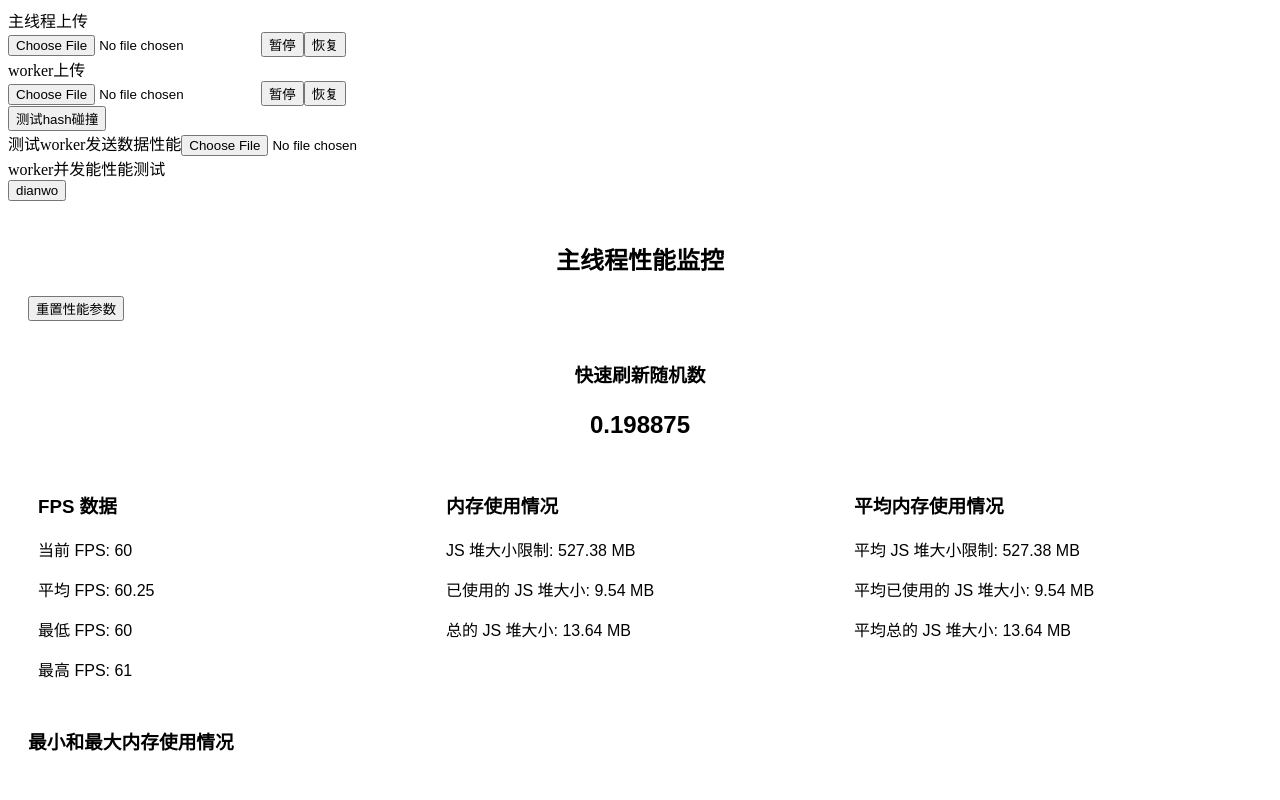
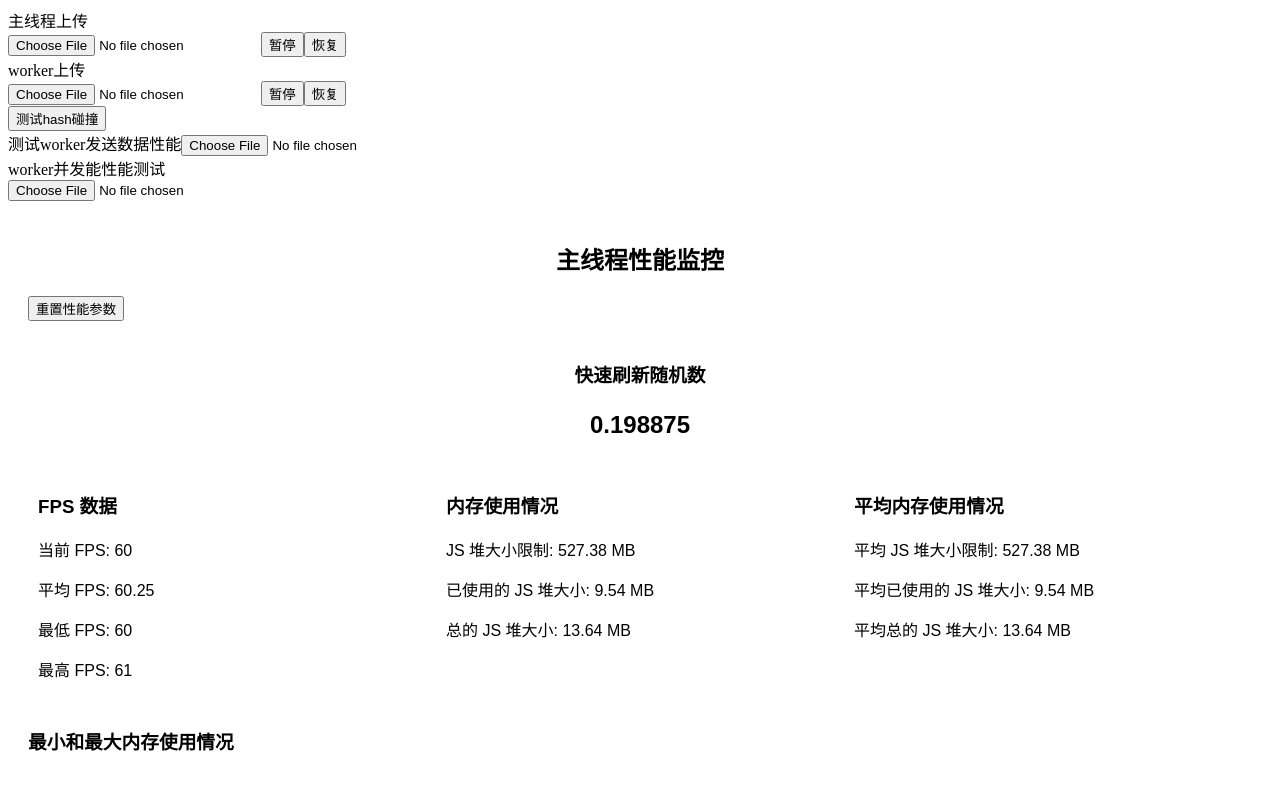
Before and after one commit to lsshym/large-file-upload, a Preact app: page / in a window 1280 px wide. Shown: the top 800 px of the page. Built offline with nearby package versions, Linux system fonts and the light colour scheme.

Commit message:
测试并发worker性能

```diff
--- a/package.json
+++ b/package.json
@@ -42,6 +42,7 @@
   },
   "dependencies": {
     "hash-wasm": "^4.11.0",
+    "p-limit": "^6.1.0",
     "yocto-queue": "^1.1.1"
   },
   "repository": {
--- a/src/WorkerConcurrentTest/WorkerConcurrentTest.tsx
+++ b/src/WorkerConcurrentTest/WorkerConcurrentTest.tsx
@@ -1,11 +1,50 @@
 /* eslint-disable @typescript-eslint/no-explicit-any */
 
+import { createFileChunks, generateFileHash } from '../../lib/main';
 import testCon from './testCon.ts?worker';
 export const WorkerConcurrentTest = () => {
-  const fileInputChange = async () => {
-    for (let i = 0; i < 4; i++) {
-      const tes = new testCon();
-      tes.postMessage({});
+  const fileInputChange = async (event: any) => {
+    const input = event.target as HTMLInputElement;
+    const file = input.files?.[0] || null;
+    if (file) {
+      const { fileChunks, chunkSize } = createFileChunks(file);
+      console.time('generateFileHash');
+      const { hash: hashId } = await generateFileHash(file, chunkSize);
+      console.timeEnd('generateFileHash');
+
+      for (let i = 0; i < 6; i++) {
+        const tes = new testCon();
+        const channel = new MessageChannel();
+        channel.port2.onmessage = event => {
+          const { label } = event.data;
+          if (label === 'done') {
+            channel.port2.postMessage({
+              label: 'req',
+              data: {
+                chunkFile: fileChunks[0],
+                chunkHash: `${hashId}-${Math.random()}`,
+                fileName: file.name,
+                fileHash: hashId,
+              },
+            });
+          }
+        };
+        tes.postMessage(
+          {
+            port: channel.port1,
+          },
+          [channel.port1],
+        );
+        channel.port2.postMessage({
+          label: 'req',
+          data: {
+            chunkFile: fileChunks[0],
+            chunkHash: `${hashId}-${Math.random()}`,
+            fileName: file.name,
+            fileHash: hashId,
+          },
+        });
+      }
     }
   };
 
@@ -13,7 +52,9 @@ export const WorkerConcurrentTest = () => {
     <div>
       worker并发能性能测试
       <div>
-        <button onClick={fileInputChange} >dianwo</button>
+        <input type={'file'} onChange={fileInputChange}>
+          dianwo
+        </input>
       </div>
     </div>
   );
--- a/src/WorkerConcurrentTest/testCon.ts
+++ b/src/WorkerConcurrentTest/testCon.ts
@@ -2,7 +2,10 @@ import axios from 'axios';
 
 const func = async () => {
   // 生成一个5M的blob
-  const blob = new Blob([new ArrayBuffer(1 * 1024 * 1024)], { type: 'application/octet-stream' });
+  //   fd.append('fileHash', hashId);
+  //   fd.append('chunkHash', `${hashId}-${index}`);
+  //   fd.append('fileName', file.name);
+  //   fd.append('chunkFile', chunk);
   // 上传blob
   await axios({
     url: `/api/test`,
@@ -11,7 +14,31 @@ const func = async () => {
   });
   func();
 };
+let portChannel: MessagePort;
+self.addEventListener('message', async event => {
+  //   func();
+  const { port } = event.data;
+  portChannel = port;
+  portChannel.onmessage = async event => {
+    const { label, data } = event.data;
+    switch (label) {
+      case 'req': {
+        const { chunkFile, chunkHash, fileName, fileHash } = data;
 
-self.addEventListener('message', async () => {
-  func();
+        const fd = new FormData();
+        fd.append('fileHash', fileHash);
+        fd.append('chunkHash', chunkHash);
+        fd.append('fileName', fileName);
+        fd.append('chunkFile', chunkFile);
+        const response = await fetch('/api/upload', {
+          method: 'post',
+          body: fd, // 确保传递的表单数据
+        });
+        portChannel.postMessage({
+          label: 'done',
+        });
+        return response.json();
+      }
+    }
+  };
 });
--- a/src/uploadTest/UploadTest.tsx
+++ b/src/uploadTest/UploadTest.tsx
@@ -3,12 +3,16 @@ import { createFileChunks, generateFileHash, UploadHelper } from '../../lib/main
 
 import axios from 'axios';
 import { useRef } from 'preact/hooks';
+import pLimit from 'p-limit';
 
 export const UploadTest = () => {
   const uploadRef: any = useRef();
+
   const fileInputChange = async (event: any) => {
     const input = event.target as HTMLInputElement;
     const file = input.files?.[0] || null;
+    const limit = pLimit(5); // 设置并发限制为5
+
     if (file) {
       const { fileChunks, chunkSize } = createFileChunks(file);
       console.time('generateFileHash');
@@ -21,35 +25,70 @@ export const UploadTest = () => {
         };
       });
 
-      console.time('uploadRef');
-      uploadRef.current = new UploadHelper(arr, {
-        maxConcurrentTasks: 5,
-      });
-      uploadRef.current.onProgressChange((value: any) => {
-        console.log(value);
-      });
-      uploadRef.current
-        .run(async ({ data, signal }: any) => {
-          const { chunk, index } = data;
+      // console.time('uploadRef');
+      // uploadRef.current = new UploadHelper(arr, {
+      //   maxConcurrentTasks: 5,
+      // });
+      // uploadRef.current.onProgressChange((value: any) => {
+      //   console.log(value);
+      // });
+      // uploadRef.current
+      //   .run(async ({ data, signal }: any) => {
+      //     const { chunk, index } = data;
+      //     const fd = new FormData();
+      //     fd.append('fileHash', hashId);
+      //     fd.append('chunkHash', `${hashId}-${index}`);
+      //     fd.append('fileName', file.name);
+      //     fd.append('chunkFile', chunk);
+      //     return await axios({
+      //       url: `api/upload`,
+      //       method: 'post',
+      //       headers: {
+      //         'Content-Type': 'multipart/form-data',
+      //       },
+      //       data: fd, // 确保上传的内容正确传递
+      //       signal,
+      //     });
+      //   })
+      //   .then(({ results, errorTasks }: any) => {
+      //     console.log(results, errorTasks);
+      //     console.timeEnd('uploadRef');
+      //     axios({
+      //       url: `api/merge`,
+      //       method: 'post',
+      //       data: {
+      //         chunkSize: chunkSize * 1024 * 1024,
+      //         fileName: file.name,
+      //         fileHash: hashId,
+      //       },
+      //     });
+      //   });
+      const uploadPromises = arr.map(({ chunk, index }) => {
+        return limit(async () => {
           const fd = new FormData();
           fd.append('fileHash', hashId);
           fd.append('chunkHash', `${hashId}-${index}`);
           fd.append('fileName', file.name);
           fd.append('chunkFile', chunk);
+
           return await axios({
             url: `api/upload`,
             method: 'post',
             headers: {
               'Content-Type': 'multipart/form-data',
             },
-            data: fd, // 确保上传的内容正确传递
-            signal,
+            data: fd,
           });
-        })
-        .then(({ results, errorTasks }: any) => {
-          console.log(results, errorTasks);
+        });
+      });
+
+      // 运行所有上传任务
+      Promise.all(uploadPromises)
+        .then(results => {
+          console.log(results);
           console.timeEnd('uploadRef');
-          axios({
+          // 合并文件
+          return axios({
             url: `api/merge`,
             method: 'post',
             data: {
@@ -58,6 +97,12 @@ export const UploadTest = () => {
               fileHash: hashId,
             },
           });
+        })
+        .then(mergeResponse => {
+          console.log('Merge response:', mergeResponse);
+        })
+        .catch(error => {
+          console.error('Upload error:', error);
         });
     }
   };
```
Also changed, not shown: 1 other file (tests, documents, lock files or other folders).
